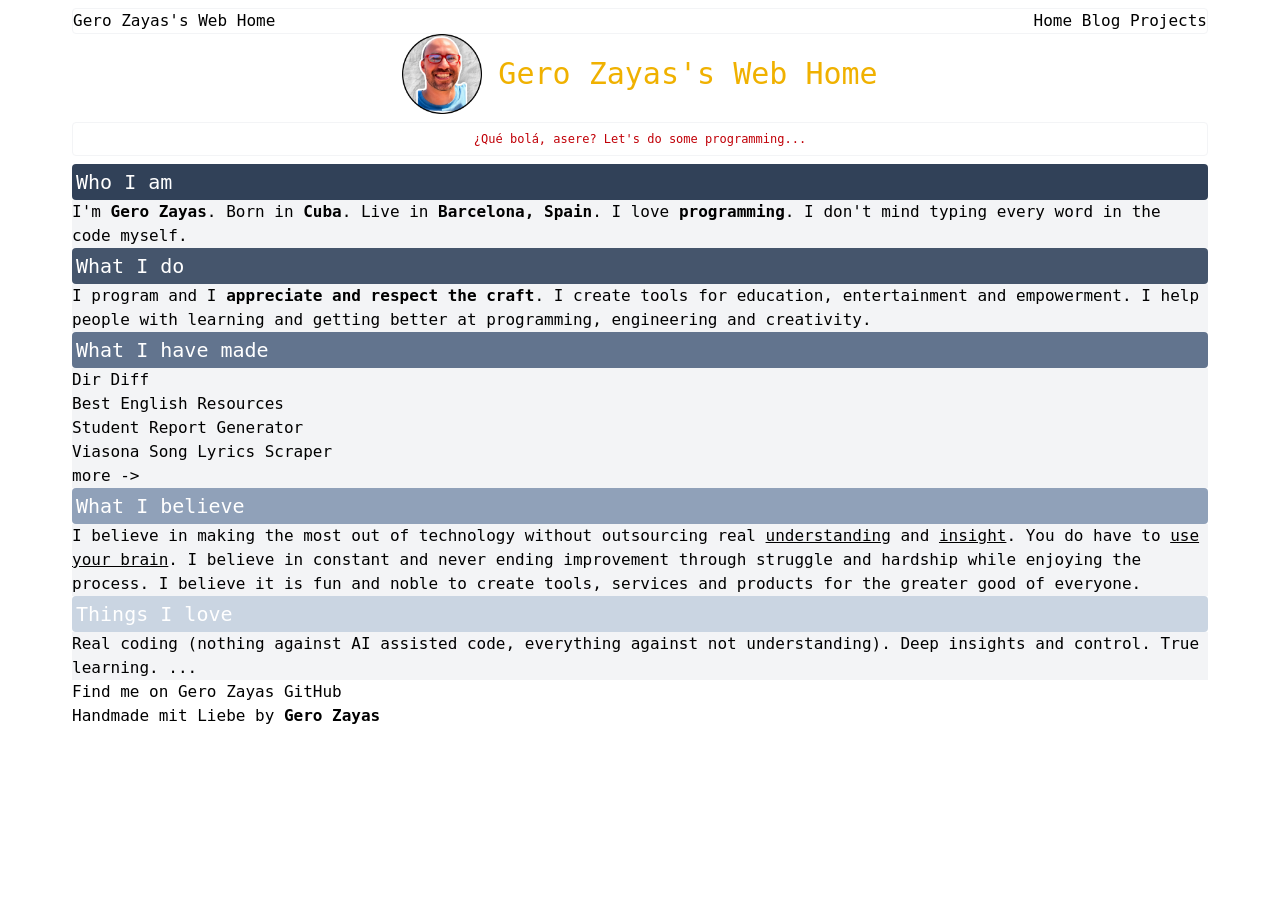
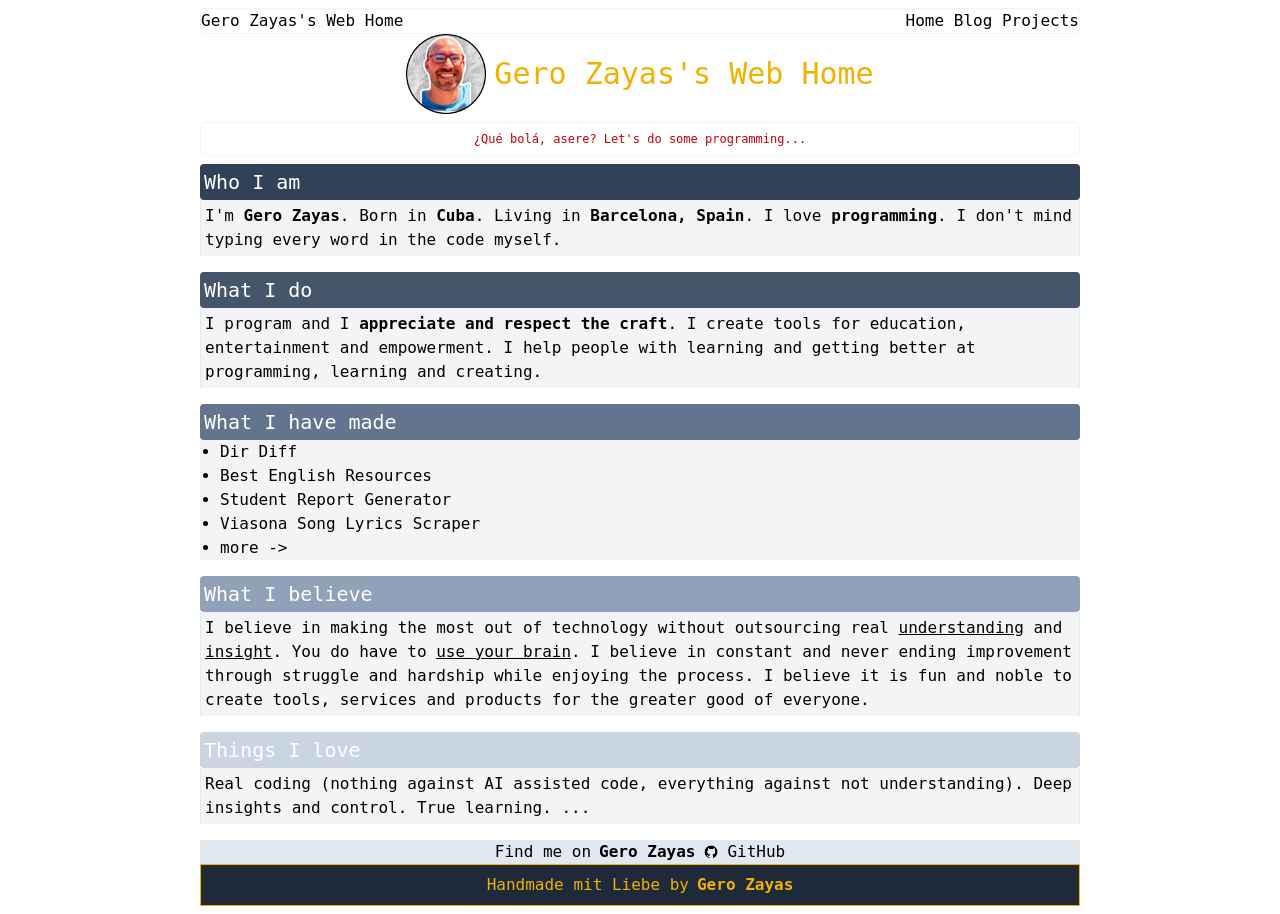
Before and after one commit to GeroZayas/Gero-Website-2026, a FastAPI app: page / in a window 1280 px wide. Before the commit the page ends 724 px from the top, so only its background shows below. Run offline with FastAPI, Linux system fonts and the light colour scheme; some libraries are stand-ins or nearby versions; some web fonts are replaced.

Commit message:
feat: styling improvements

```diff
--- a/templates/base.html
+++ b/templates/base.html
@@ -17,20 +17,49 @@
     <script src="static/components/specialHeader.js"></script>
   </head>
   <style></style>
-
-  <body class="max-w-6xl mx-auto p-2">
-    <header class=" flex justify-between border border-gray-100 rounded ">
+  <!-- ---------------------- BODY ---------------------- -->
+  <body class="max-w-4xl mx-auto p-2 min-h-screen flex flex-col">
+    <header class="flex justify-between border border-gray-100 rounded">
       <div class="" id="header-title-text">Gero Zayas's Web Home</div>
       <nav class="normal-menu another-class">
-        <a class="header-button hover:bg-gray-200 hover:text-red-700" href="/">Home</a>
+        <a class="header-button hover:bg-gray-200 hover:text-red-700" href="/"
+          >Home</a
+        >
         <!-- <a href="/about">About</a> -->
-        <a class="header-button hover:bg-gray-200 hover:text-red-700" href="/blog">Blog</a>
-        <a class="header-button hover:bg-gray-200 hover:text-red-700" href="/projects">Projects</a>
+        <a
+          class="header-button hover:bg-gray-200 hover:text-red-700"
+          href="/blog"
+          >Blog</a
+        >
+        <a
+          class="header-button hover:bg-gray-200 hover:text-red-700"
+          href="/projects"
+          >Projects</a
+        >
       </nav>
     </header>
-    <main>{% block content %} {% endblock %}</main>
+    <main class="flex-1">{% block content %} {% endblock %}</main>
 
-    <footer>Handmade mit Liebe by <b> Gero Zayas</b></footer>
+    <footer class="w-full">
+      <div class="">
+        <a
+          href="https://github.com/GeroZayas"
+          class="gap-2 justify-center items-center text-center bg-slate-200 hover:bg-slate-300 flex"
+          >Find me on <span class="font-bold">Gero Zayas</span>
+          <img
+            class="w-4"
+            src="/static/images/icons8-github-30.png"
+            alt=""
+          />GitHub</a
+        >
+      </div>
+
+      <div
+        class="gap-2 max-w-6xl mx-auto flex justify-center p-2 border bg-gray-800 text-yellow-500"
+      >
+        Handmade mit Liebe by <b>Gero Zayas</b>
+      </div>
+    </footer>
 
     <script src="/static/script.js"></script>
   </body>
--- a/templates/home.html
+++ b/templates/home.html
@@ -1,7 +1,7 @@
 {% extends "base.html" %} {% block title %} Gero Zayas - Home {% endblock %} {%
 block content %}
-<article>
-  <div class="flex items-center justify-center gap-4">
+<article class="">
+  <div class="gap-2 flex items-center justify-center">
     <img
       style="aspect-ratio: 1; width: 5rem; height: 5rem"
       id="profile-pic-1"
@@ -18,45 +18,52 @@ block content %}
     </p>
   </div>
 
-  <div class="" id="home-personal-questions-info-section">
-    <div class="bg-variation-1">
+  <div
+    class="space-y-4 [&_p]:border-r [&_p]:border-l [&_p]:border-gray-200 [&_p]:p-1"
+    id="home-personal-questions-info-section"
+  >
+    <div class="">
       <h3 class="text-xl bg-slate-700 text-white p-1 rounded">Who I am</h3>
       <p class="bg-gray-100">
-        I'm <b>Gero Zayas</b>. Born in <b>Cuba</b>. Live in
+        I'm <b>Gero Zayas</b>. Born in <b>Cuba</b>. Living in
         <b>Barcelona, Spain</b>. I love <b>programming</b>. I don't mind typing
         every word in the code myself.
       </p>
     </div>
     <div class="">
-      <h3 class="text-xl bg-slate-600 text-white p-1 rounded ">What I do</h3>
+      <h3 class="text-xl bg-slate-600 text-white p-1 rounded">What I do</h3>
       <p class="bg-gray-100">
         I program and I <b>appreciate and respect the craft</b>. I create tools
         for education, entertainment and empowerment. I help people with
-        learning and getting better at programming, engineering and creativity.
+        learning and getting better at programming, learning and creating.
       </p>
     </div>
     <div class="">
       <h3 class="text-xl bg-slate-500 text-white p-1 rounded">
         What I have made
       </h3>
-      <ul class="bg-gray-100">
-        <li><a href="https://github.com/GeroZayas/Dir-Diff">Dir Diff</a></li>
-        <li>
+      <ul
+        class="bg-gray-100 list-disc pl-5 [&_li]:hover:font-bold [&_li]:hover:text-red-700"
+      >
+        <li class="">
+          <a href="https://github.com/GeroZayas/Dir-Diff">Dir Diff</a>
+        </li>
+        <li class="">
           <a href="https://github.com/GeroZayas/Best-English-Resources"
             >Best English Resources</a
           >
         </li>
-        <li>
+        <li class="">
           <a href="https://github.com/GeroZayas/Student-Report-Generator"
             >Student Report Generator</a
           >
         </li>
-        <li>
+        <li class="">
           <a href="https://github.com/GeroZayas/Viasona-Song-Lyrics-Scraper"
             >Viasona Song Lyrics Scraper</a
           >
         </li>
-        <li><a href="/projects">more -></a></li>
+        <li class=""><a href="/projects">more -></a></li>
       </ul>
     </div>
     <div class="">
@@ -81,11 +88,8 @@ block content %}
     </div>
   </div>
 </article>
-<section class="bg-white">
-  <div id="find-me">
-    Find me on <i class="fa-brands fa-github"></i>
-    <a href="https://github.com/GeroZayas">Gero Zayas GitHub</a>
-  </div>
+<section class="">
+    <div class="pt-2 pb-2"></div>
 </section>
 
 {% endblock %}
```
Also changed, not shown: static/images/icons8-github-30.png (added).
